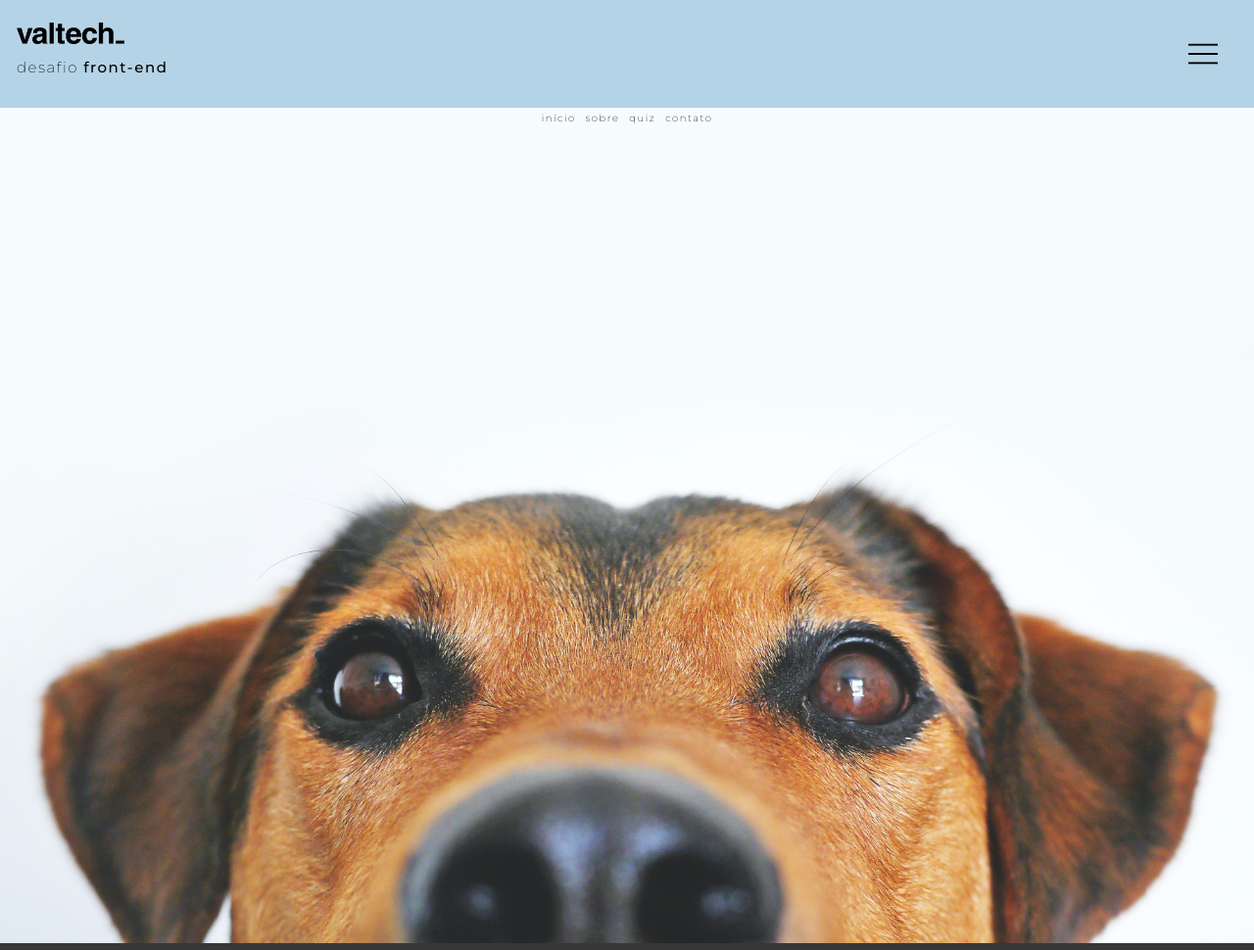
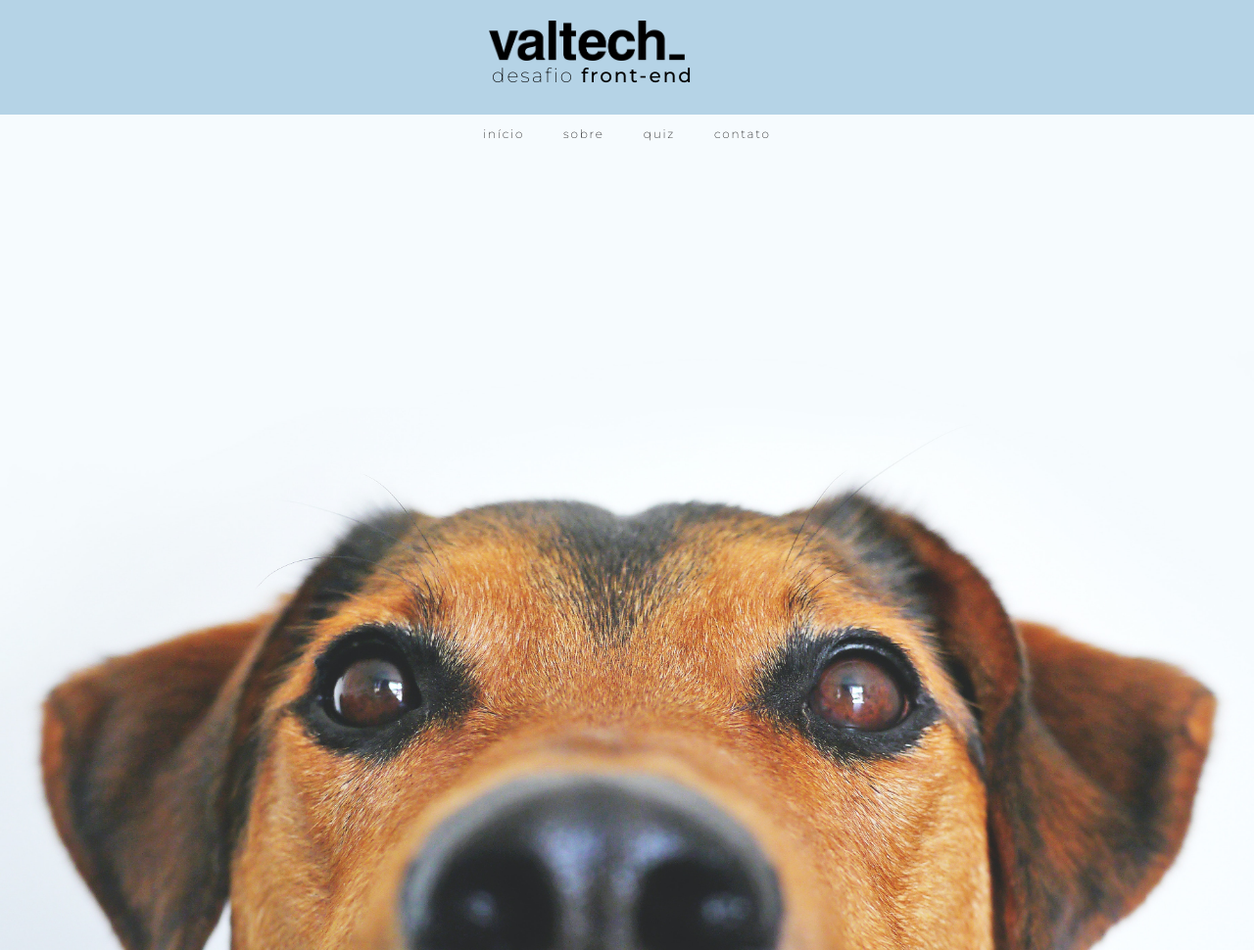
Before and after one commit to patiregina89/Desafio_FE, a website: page index.html in a window 1280 px wide. Shown: the top 970 px of the page at 98% size. Drawn offline with nearby package versions, Linux system fonts and the light colour scheme; files that its build step writes are made by us from their sources.

Commit message:
header responsivo

```diff
--- a/assets/sass/molecules/header.scss
+++ b/assets/sass/molecules/header.scss
@@ -1,20 +1,33 @@
 .header {
     width: 100%;
-    height: 100%;
+    height: 117px;
     background-color: $color-background;
+
 
     &__logo {
         display: flex;
         box-sizing: border-box;
         justify-content: space-between;
         align-items: center;
-        padding: 20px 17px;
+        padding: 20px 0;
+
+        @media screen and (min-width: 768px){
+            display: flex;
+            justify-content: center;
+            margin: 0;
+        }
     }
 
     &__img-logo {
         width: 110px;
         height: auto;
-        padding: 0;
+        padding: 0 14px;
+
+        @media screen and (min-width: 768px){
+            align-items: center;
+            width: 200px;
+            height: auto;
+        }
     }
 
     &__title {
@@ -23,15 +36,30 @@
         font-weight: 100;
         color: $color-font;
         letter-spacing: .1em;
+        padding: 0px 17px;
+        margin: 0;
+
 
         &-span {
             font-weight: 500;
+        }
+
+        @media screen and (min-width: 768px){
+            font-size: 16px;
+        }
+
+        @media screen and (min-width: 1024px){
+            font-size: 20px;
         }
     }
 
     &__img-burguer {
         height: 30px;
         width: 30px;
+
+        @media screen and (min-width: 768px){
+            visibility: collapse;
+        }
 
     }
 
@@ -41,9 +69,8 @@
         height: auto;
         visibility: hidden;
 
-        @media screen and (min-width: 400px){
+        @media screen and (min-width: 768px){
             visibility: visible;
-
         }
 
         &-nav{
@@ -52,7 +79,7 @@
 
         &-ul{
             margin: 0;
-            padding: 0;
+            padding: 0px;
             width: 100%;
             display: flex;
             justify-content: center;
@@ -78,7 +105,23 @@
             font-weight: 100;
             letter-spacing: .15em;
             color: $color-font;
-            padding: 5px;
+
+            @media screen and (min-width: 768px){
+                visibility: visible;
+                font-size: 12px;
+                margin: 10px;
+                padding: 10px;
+
+            }
+
+            @media screen and (min-width: 1024){
+                visibility: visible;
+                font-size: 16px;
+                padding: 20px;
+
+
+
+            }
         }
 
     }
```
